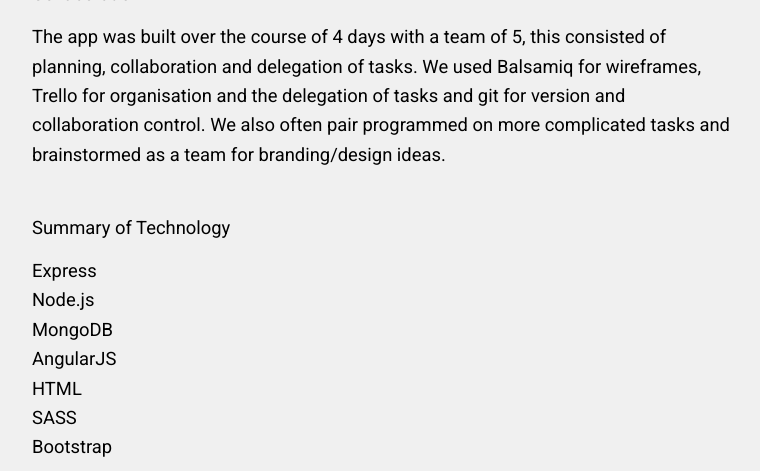
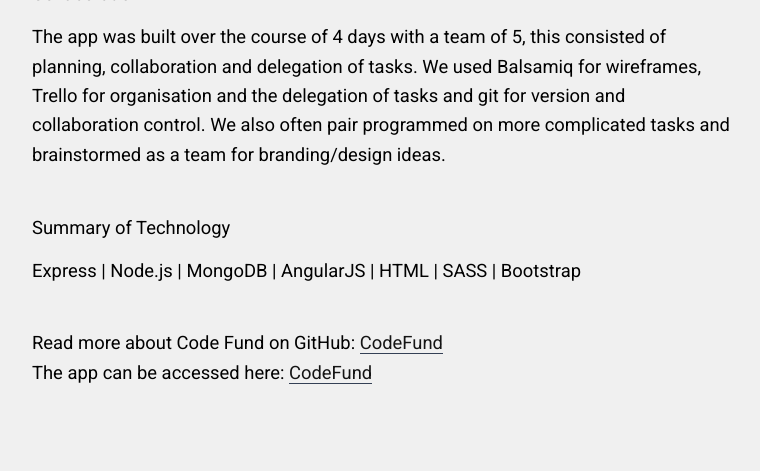
Before and after one commit to jgburton/Portfolio, a Jekyll site: the page built from _posts/2017-03-7-Code-Fund.markdown, in a window 1280 px wide and 900 px high, scrolled down 3843 px, cut to the strip 0-471 px from the top of the window. Shown: the whole strip, without its empty margins (256-1016 px from the left). Built offline with Jekyll 4.4.1, drawn with Linux system fonts in a browser that asks for light colours; nearby versions of some CDN libraries.

Commit message:
changed a few link positions

```diff
--- a/_posts/2017-03-7-Code-Fund.markdown
+++ b/_posts/2017-03-7-Code-Fund.markdown
@@ -40,21 +40,10 @@ Collaboration
 <br/>
 
 Summary of Technology
-
-<ul>
-<li>Express</li>
-<li>Node.js</li>
-<li>MongoDB</li>
-<li>AngularJS</li>
-<li>HTML</li>
-<li>SASS</li>
-<li>Bootstrap</li>
-</ul>
-
+<p>Express | Node.js | MongoDB | AngularJS | HTML | SASS | Bootstrap</p>
 <br/>
 
 <!-- Read more about Code Fund at [GitHub](https://github.com/jgburton/WDI_PROJECT_3) -->
 Read more about Code Fund on GitHub: <a href="https://github.com/jgburton/WDI_PROJECT_3" target="_blank">CodeFund</a>
-
 <br/>
 The app can be accessed here: <a href="https://codefund.herokuapp.com/" target="_blank">CodeFund</a>
```
Also changed, not shown: _posts/2016-03-07-Lick-Library.markdown (+6 -15 lines), _posts/2017-03-07-City-Jazz.markdown (+4 -15 lines), _posts/2017-03-07-Remote-Composer.markdown (+1 -10 lines).
